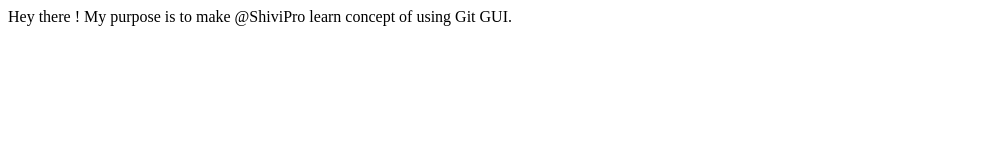
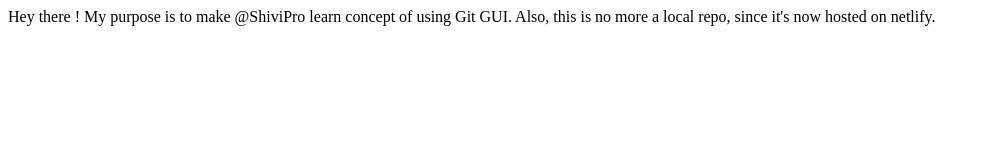
Before and after one commit to ShiviPro/demo-local-repo, a plain HTML site: page index.html in a window 1280 px wide. Shown: the whole page, without its empty margins (0-990 px from the left). Drawn offline with Linux system fonts and the light colour scheme.

Commit message:
feat: updated the use case for homepage
The website is not a remote github repo anymore as it's now hosted on netlify

```diff
--- a/index.html
+++ b/index.html
@@ -8,5 +8,6 @@
 </head>
 <body>
     Hey there ! My purpose is to make @ShiviPro learn concept of using Git GUI.
+    Also, this is no more a local repo, since it's now hosted on netlify.
 </body>
 </html>
```
